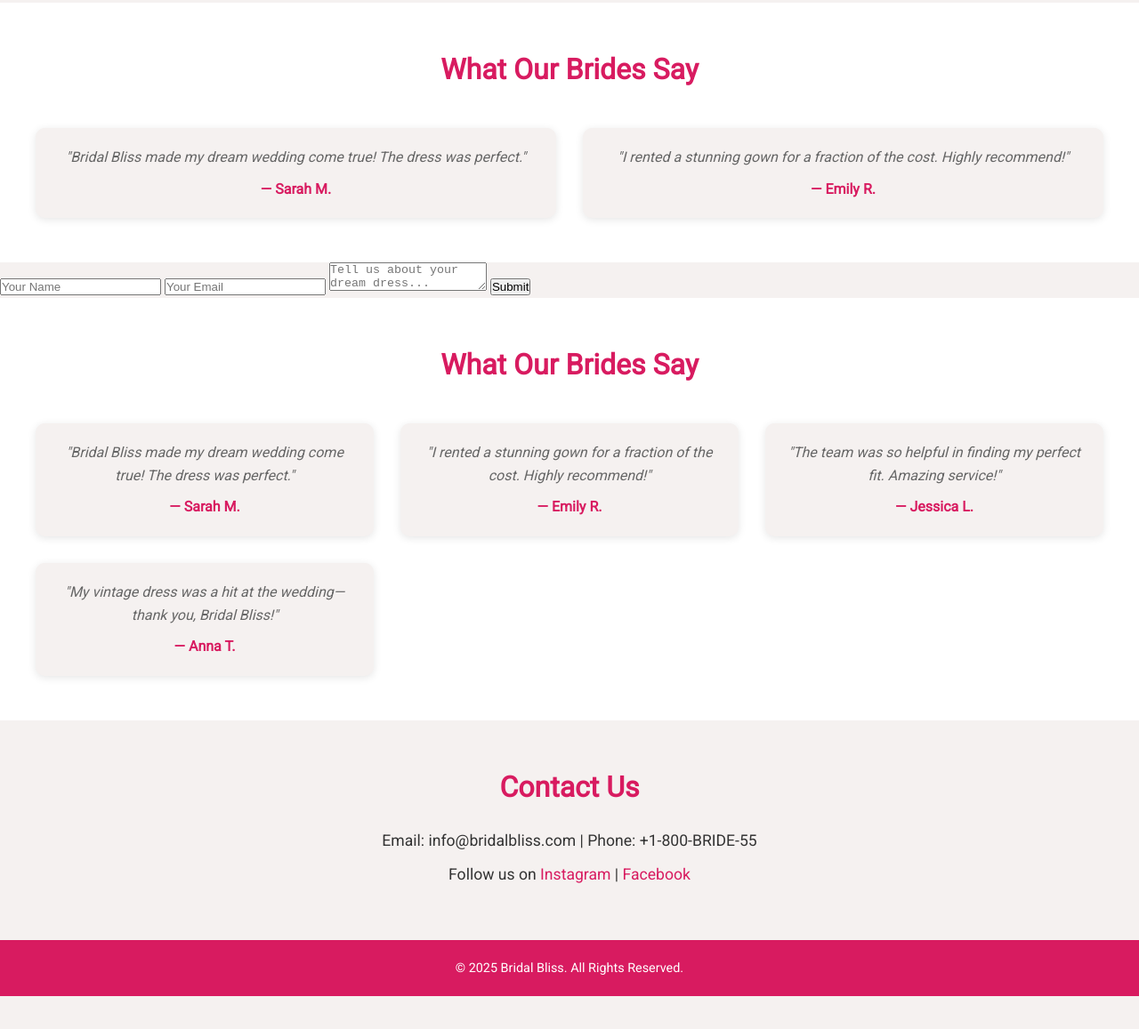
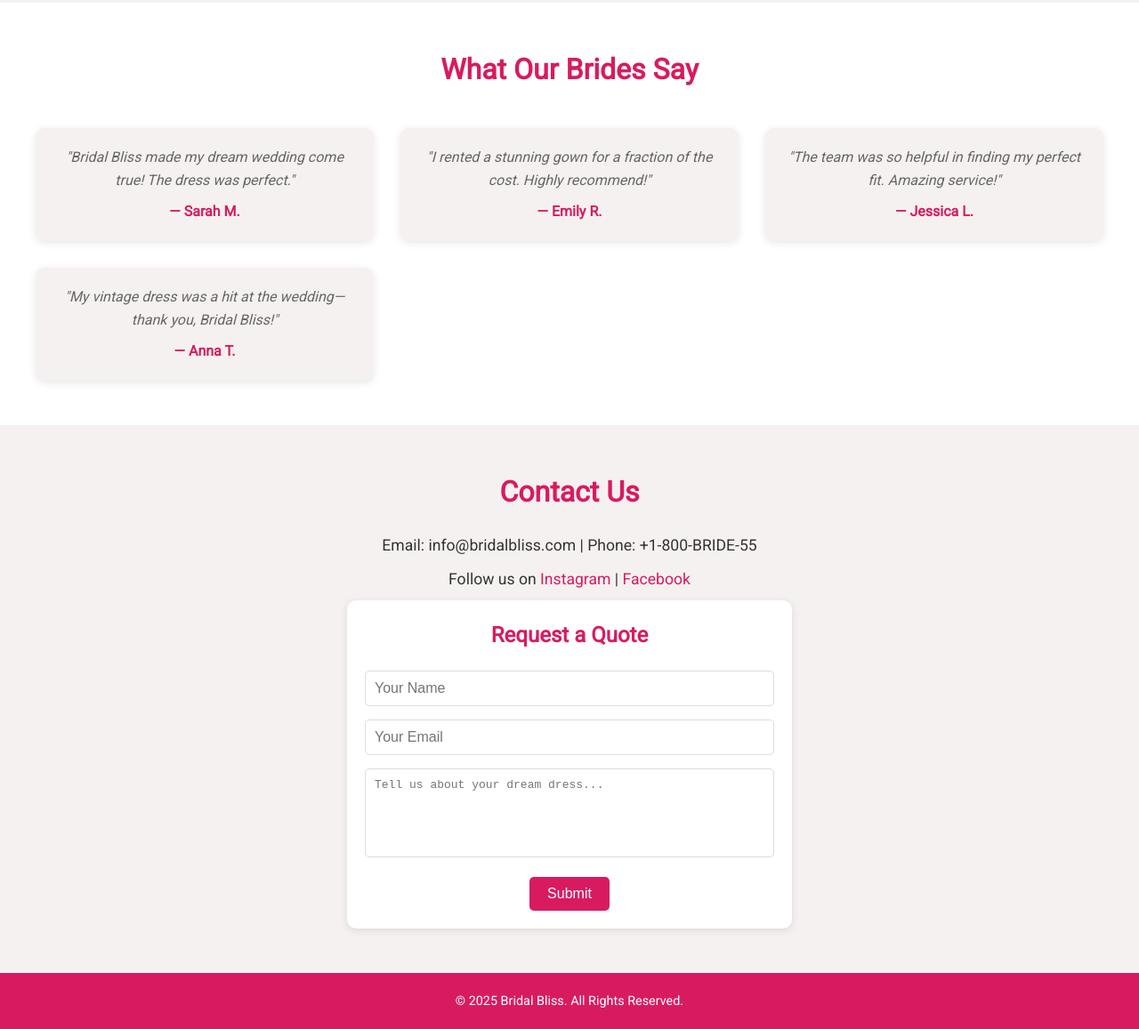
Before and after one commit to Dozie130/Bridal-Bliss, a website: page client/index.html in a window 1280 px wide. Shown: the part 1077-2234 px from the top of the page at 89% size. Before the commit the page ends 2197 px from the top, so only its background shows below. Drawn offline with Linux system fonts and the light colour scheme.

Commit message:
index.html

```diff
--- a/client/index.html
+++ b/client/index.html
@@ -35,26 +35,7 @@
             <!-- Dresses will be added here by JavaScript -->
         </div>
     </section>
-    <section class="testimonials">
-    <h2>What Our Brides Say</h2>
-    <div class="testimonial-grid">
-        <div class="testimonial-card">
-            <p>"Bridal Bliss made my dream wedding come true! The dress was perfect."</p>
-            <h4>— Sarah M.</h4>
-        </div>
-        <div class="testimonial-card">
-            <p>"I rented a stunning gown for a fraction of the cost. Highly recommend!"</p>
-            <h4>— Emily R.</h4>
-        </div>
-    </div>
-</section>
-    <form id="quote-form" method="POST">
-    <input type="text" id="name" placeholder="Your Name" required>
-    <input type="email" id="email" placeholder="Your Email" required>
-    <textarea id="message" placeholder="Tell us about your dream dress..." required></textarea>
-    <button type="submit">Submit</button>
-</form>
-    </section>
+
     <section class="testimonials">
         <h2>What Our Brides Say</h2>
         <div class="testimonial-grid">
@@ -76,14 +57,24 @@
             </div>
         </div>
     </section>
+
     <section id="contact" class="contact">
         <h2>Contact Us</h2>
         <p>Email: info@bridalbliss.com | Phone: +1-800-BRIDE-55</p>
         <p>Follow us on <a href="#">Instagram</a> | <a href="#">Facebook</a></p>
+        <div class="contact-form">
+            <h3>Request a Quote</h3>
+            <form id="quote-form" method="POST">
+                <input type="text" id="name" placeholder="Your Name" required>
+                <input type="email" id="email" placeholder="Your Email" required>
+                <textarea id="message" placeholder="Tell us about your dream dress..." required></textarea>
+                <button type="submit">Submit</button>
+            </form>
+        </div>
     </section>
 
     <footer>
-        <p>&copy; 2025 Bridal Bliss. All Rights Reserved.</p>
+        <p>© 2025 Bridal Bliss. All Rights Reserved.</p>
     </footer>
 
     <script src="script.js"></script>
```
Lines whose indentation alone changed are shown as unchanged.
